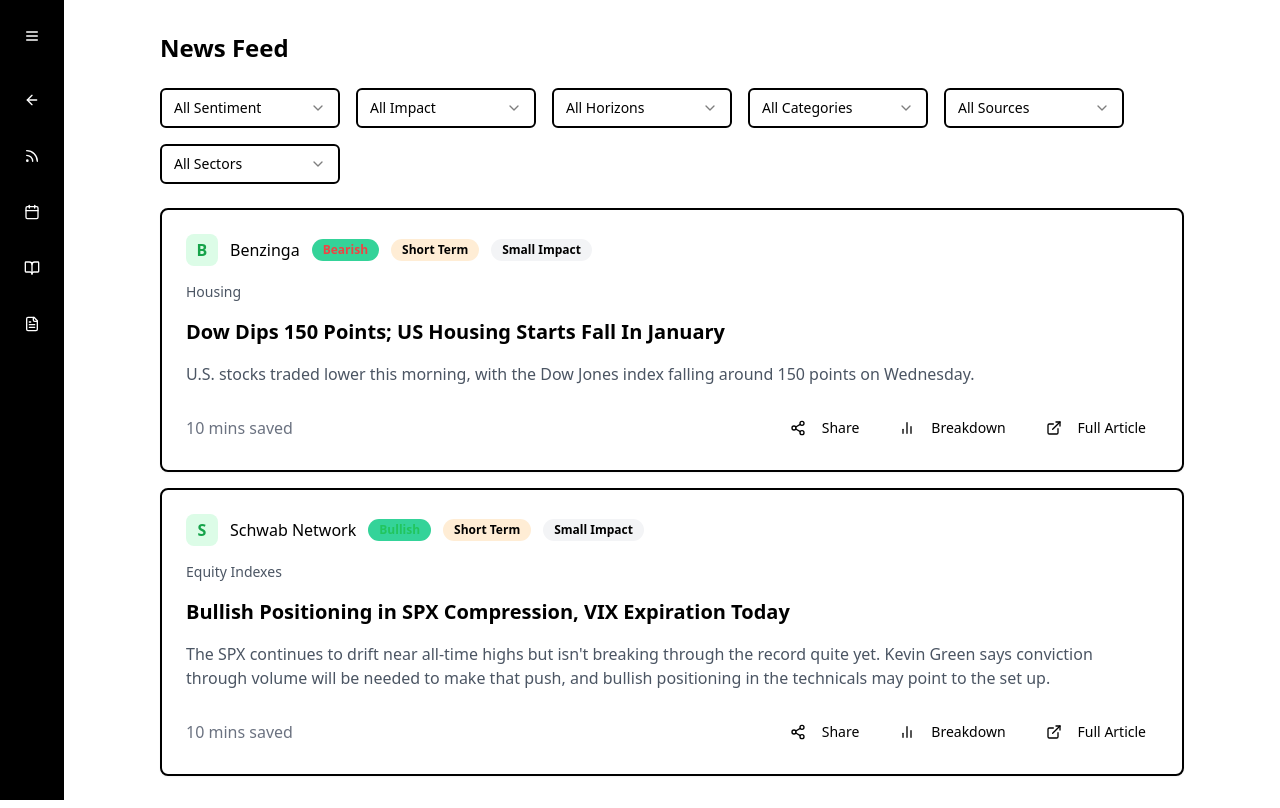
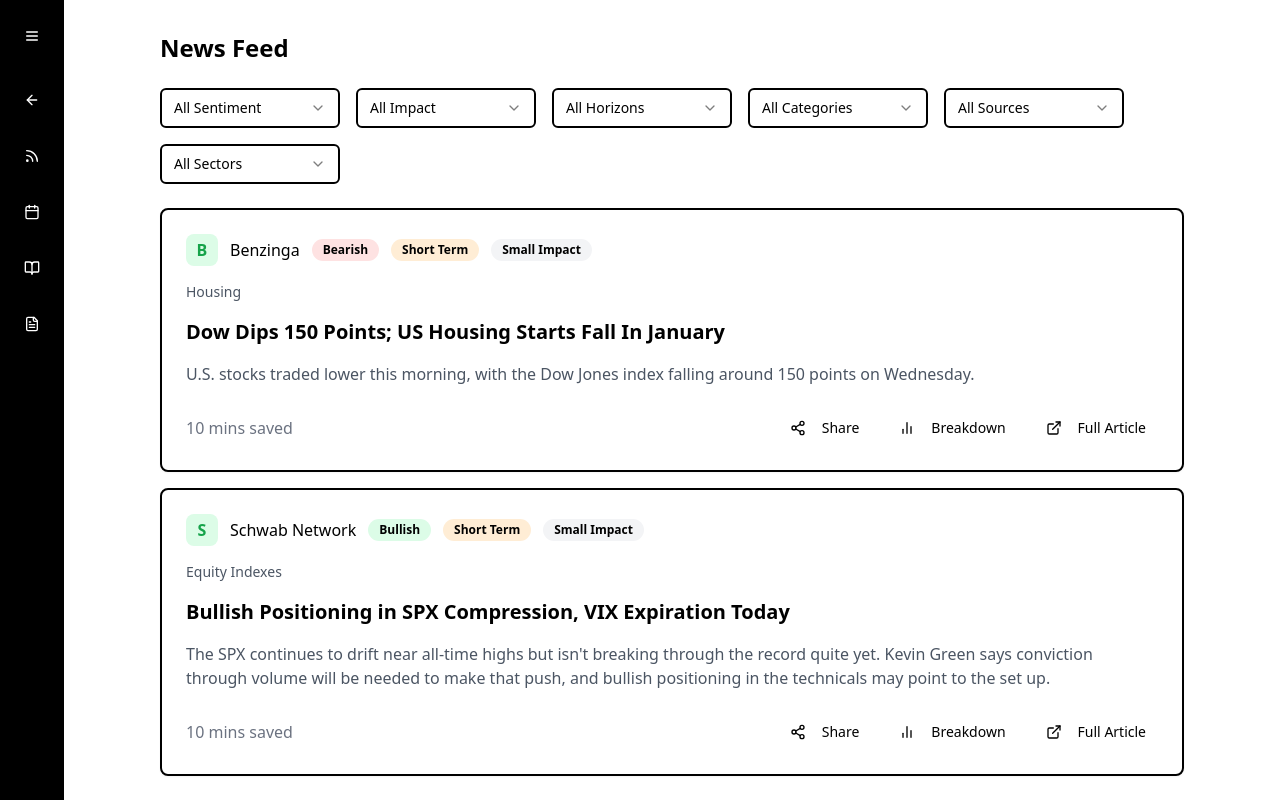
Before and after one commit to HazenWilson/feature-lab-portal, a React (Vite) app: page /demo/news in a window 1280 px wide. Built offline with nearby package versions, Linux system fonts and the light colour scheme.

Commit message:
Update news feed card styling
Adjust styling of bullish/bearish tags on news feed cards.  Change text color to black and use background color to indicate sentiment (red for bearish, green for bullish).

```diff
--- a/src/pages/demo/News.tsx
+++ b/src/pages/demo/News.tsx
@@ -69,11 +69,11 @@ const News = () => {
   const getSentimentColor = (sentiment: NewsItem["sentiment"]) => {
     switch (sentiment) {
       case "Bearish":
-        return "text-red-500";
+        return "bg-red-100 text-black";
       case "Bullish":
-        return "text-green-500";
+        return "bg-green-100 text-black";
       default:
-        return "text-gray-500";
+        return "bg-gray-100 text-black";
     }
   };
 
```
